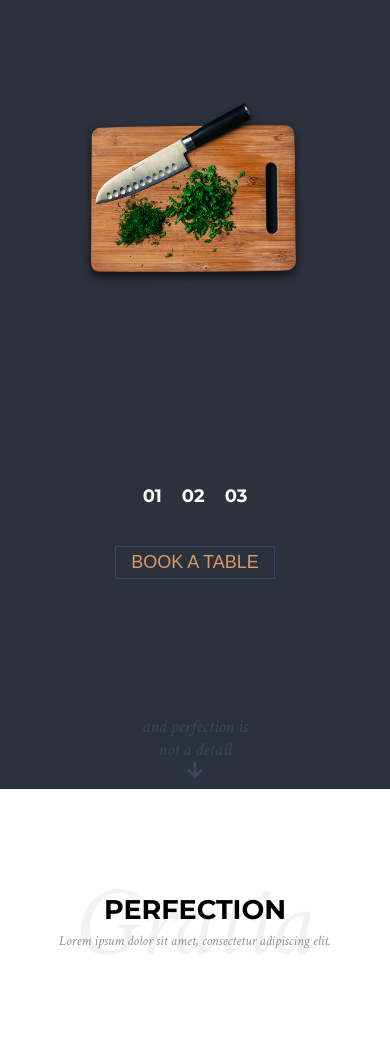
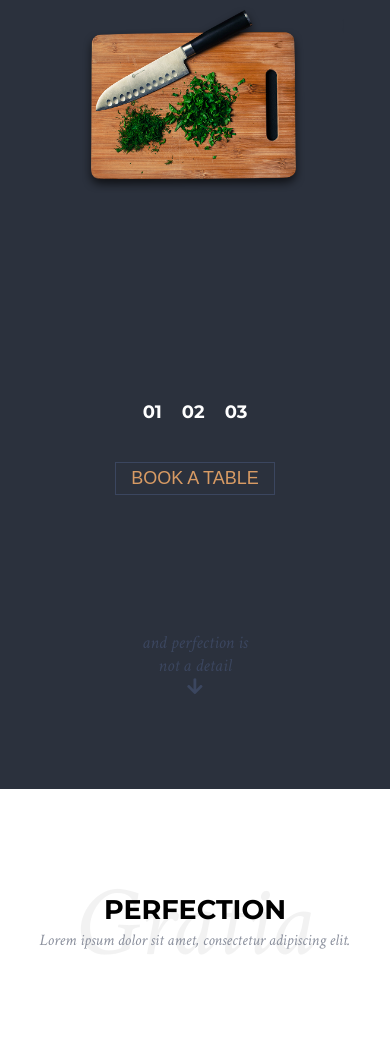
Before and after one commit to karynalabazova/karynalabazova.github.io, a plain HTML site: page index.html in a window 390 px wide. Shown: the part 55-1100 px from the top of the page. Drawn offline with Linux system fonts and the light colour scheme.

Commit message:
Update media.css

```diff
--- a/media.css
+++ b/media.css
@@ -52,9 +52,11 @@
     visibility: hidden;
   }
   .top-gallery{
-    height: 60%;
+    height: 50%;
+    align-items: flex-start;
   }
   .top-gallery>img{
+    margin-top: 60px;
     width: 90%;
   }
   .top-gallery-background{
@@ -62,7 +64,7 @@
     visibility: hidden;
   }
   .slider-bottom{
-    top:60%;
+    top:50%;
     transform: translate(0);
     flex-direction: column;
     align-items: center;
@@ -139,3 +141,13 @@ body.nav-active .main-nav {
   visibility: visible;
   transform: translateX(0);
 }
+.heading>p{
+  font-size: 16px;
+}
+.content>p{
+  font-size: 18px;
+}
+.bottom-gallery-content>p{
+  font-size: 18px;
+}
+}
```
